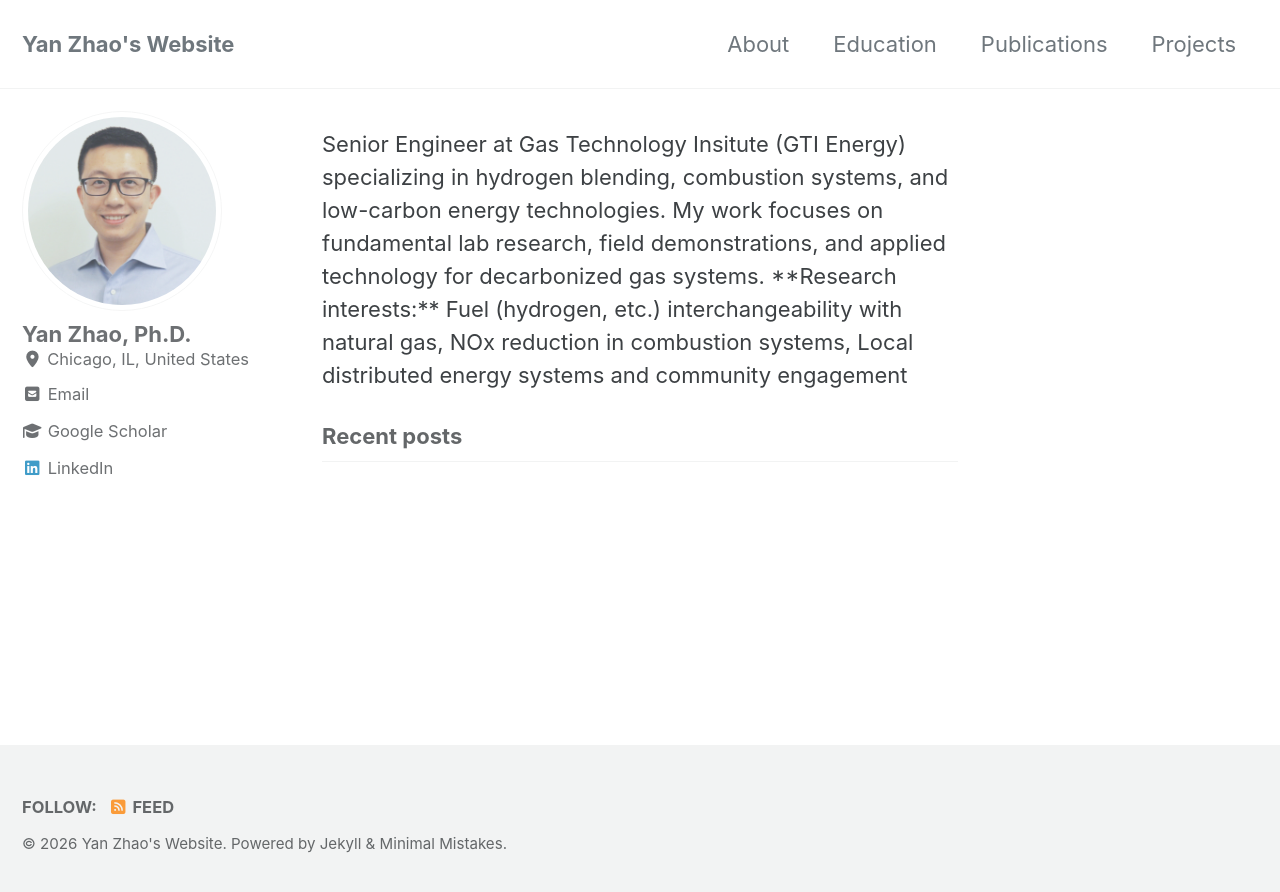
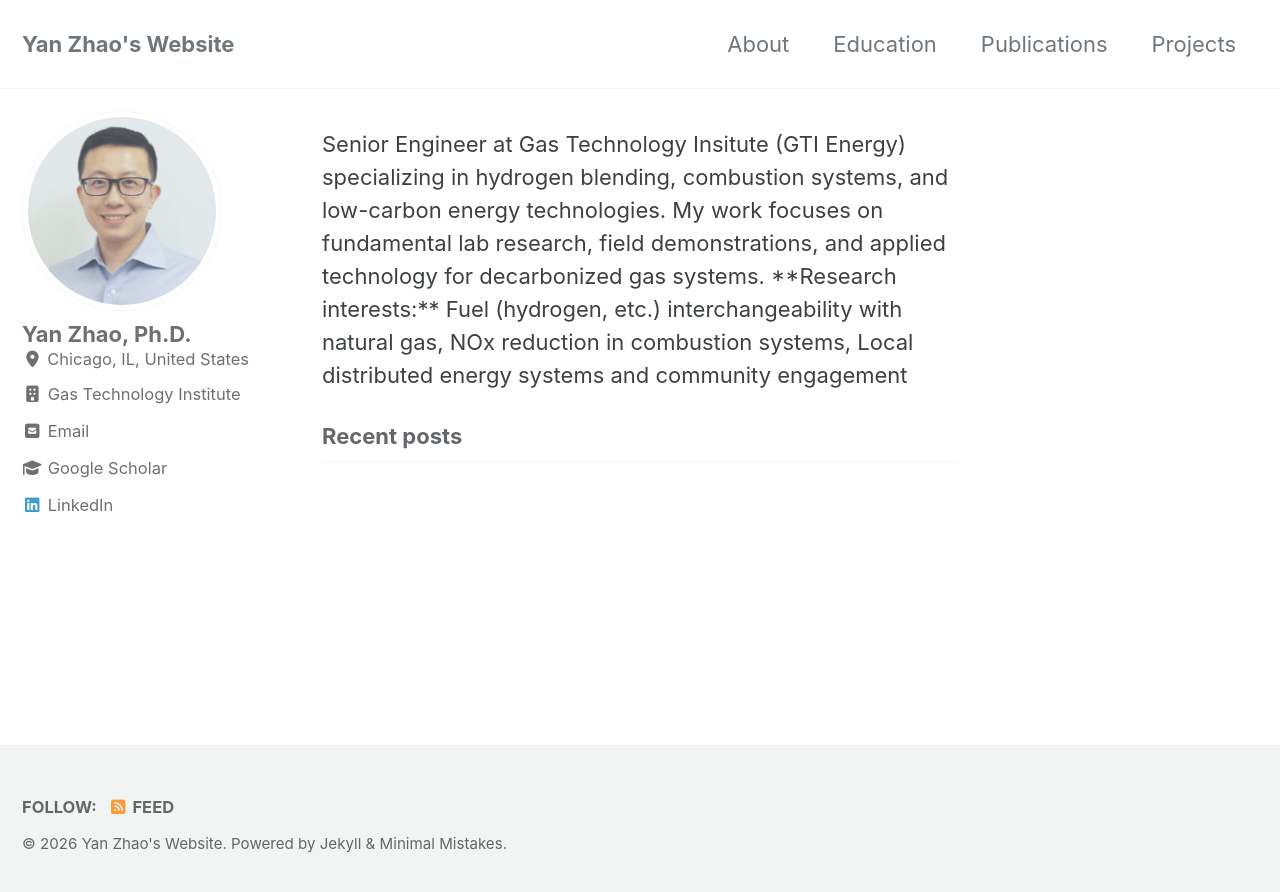
Before and after one commit to yanzhaoenergy/yanzhaoenergy.github.io, a Jekyll site: the page built from index.html, in a window 1280 px wide. Shown: the top 892 px of the page. Built offline with Jekyll 4.4.1, drawn with Linux system fonts in a browser that asks for light colours; cached includes are drawn as plain includes; the list of posts is cut into pages by our own code.

Commit message:
Update _config.yml

```diff
--- a/_config.yml
+++ b/_config.yml
@@ -119,6 +119,12 @@ author:
 
 
   links:
+    - label: "Chicago, IL, United States"
+      icon: "fas fa-map-marker-alt"
+      url:
+    - label: "Gas Technology Institute"
+      icon: "fas fa-building"
+      url: "https://www.gti.energy"
     - label: "Email"
       icon: "fas fa-fw fa-envelope-square"
       url: "mailto:yanz33@uci.edu"
```
